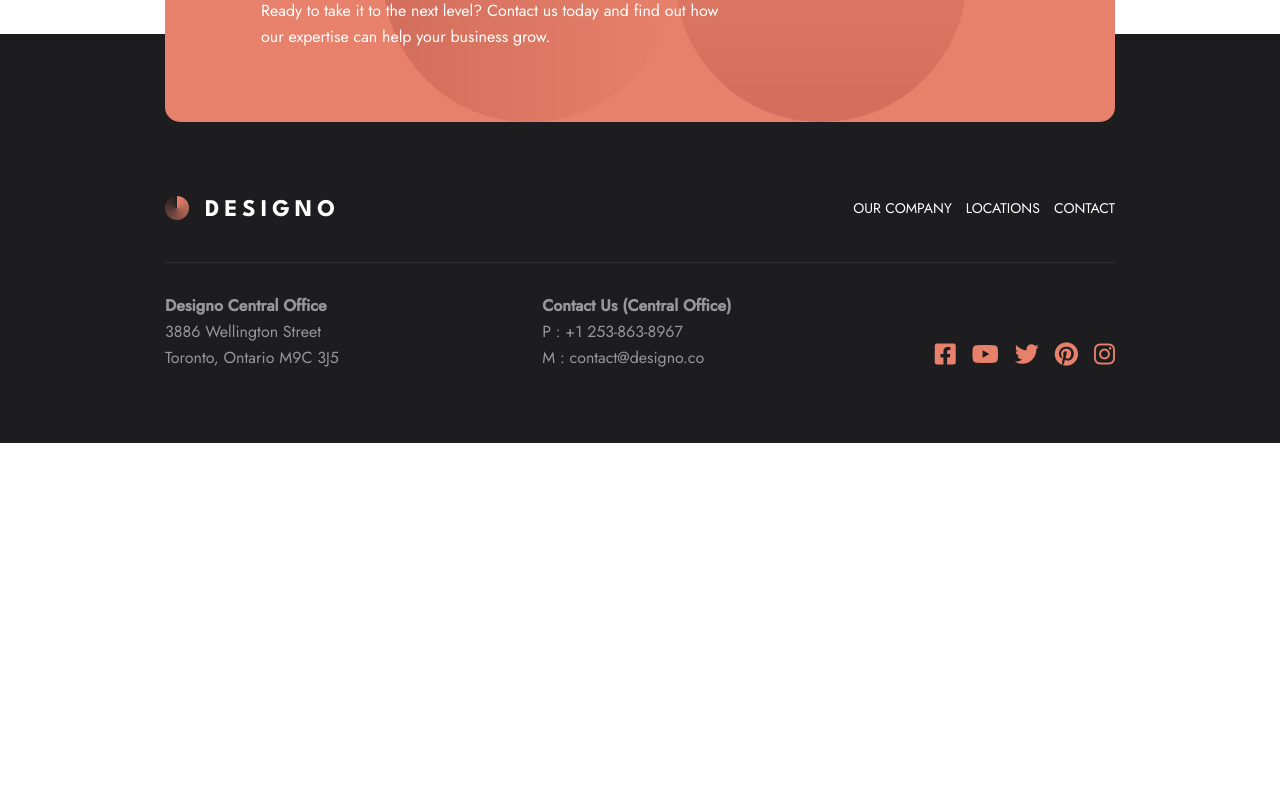
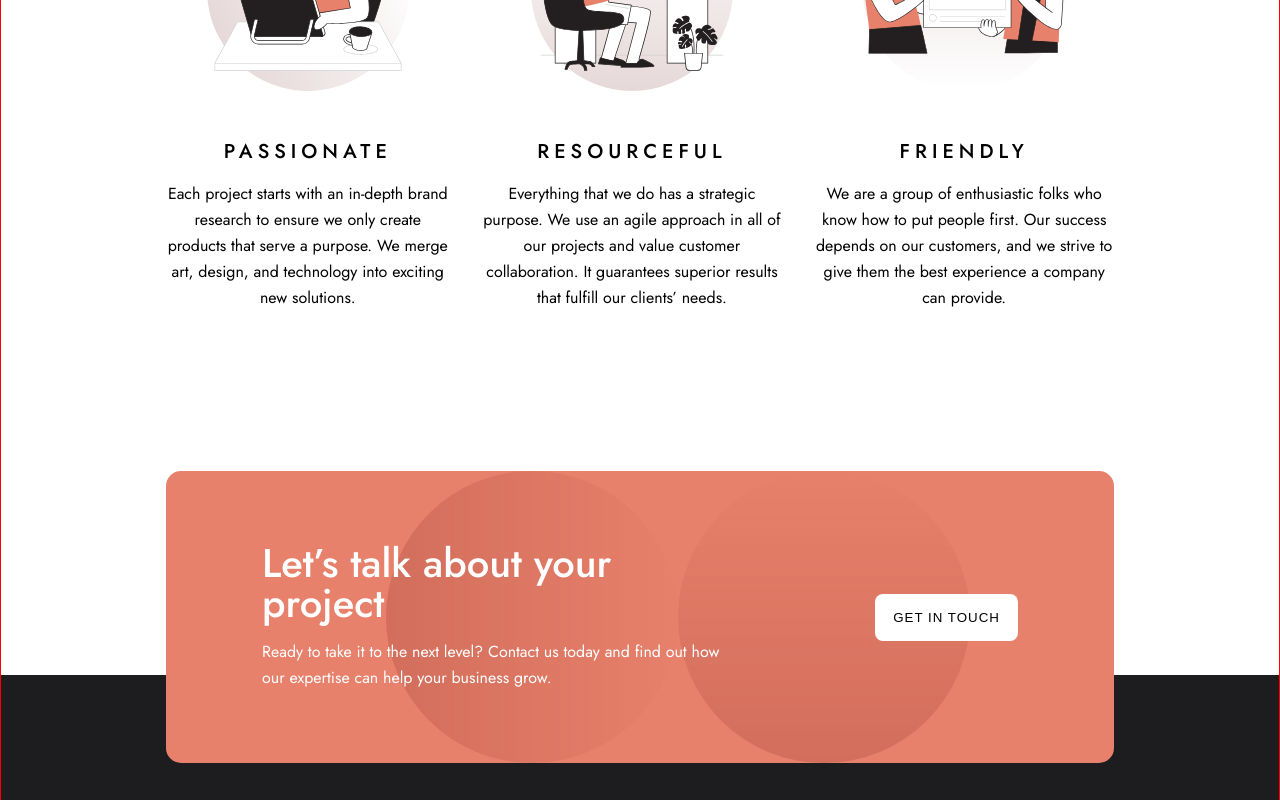
Before and after one commit to ringtho/designo, a React (Create React App) app: page / in a window 1280 px wide. Shown: the part 1840-2640 px from the top of the page. Before the commit the page ends 2283 px from the top, so only its background shows below. Built offline with nearby package versions, Linux system fonts and the light colour scheme; the HTML template or start-up script is replaced by a standard one.

Commit message:
Fixed the contact page bug

```diff
--- a/src/index.css
+++ b/src/index.css
@@ -30,6 +30,11 @@ h1, h2, h3, h4 {
 
 .app {
   position: relative;
+  min-height: 100vh;
+  display: flex;
+  flex-direction: column;
+  justify-content: space-between;
+  border: 1px solid red;
 }
 
 .nav-items {
@@ -340,6 +345,8 @@ button {
 
 .footer {
   background-color: var(--secondary-dark);
+  align-self: flex-end;
+  width: 100%;
 }
 
 .footer-contents {
@@ -1290,7 +1297,6 @@ hr {
 
   .hero {
     height: 640px;
-    max-height: fit-content;
     margin: 0px 165px 160px;
   }
 
@@ -1441,6 +1447,7 @@ hr {
   }
 
   .about-components {
+    width: 55%;
     border-bottom-right-radius: 0;
     border-bottom-left-radius: 15px;
     border-top-left-radius: 15px;
@@ -1463,6 +1470,7 @@ hr {
 
   .about-descriptions {
     padding: 0 96px;
+    width: 55%;
     display: flex;
     align-items: center;
     border-top-right-radius: 15px;
--- a/src/pages/Contact.js
+++ b/src/pages/Contact.js
@@ -41,7 +41,7 @@ const Contact = () => {
                                 />
                                 {errors?.name?.type === "required" &&
                                 <p className="error">{errorMessage.required}
-                                <i class="fa-solid fa-circle-exclamation"></i>
+                                <i className="fa-solid fa-circle-exclamation"></i>
                                 </p> }
                                 <input
                                     type="text"
@@ -54,11 +54,11 @@ const Contact = () => {
                                 />
                                 {errors?.email?.type === "required" &&
                                 <p className="error">{errorMessage.required}
-                                <i class="fa-solid fa-circle-exclamation"></i>
+                                <i className="fa-solid fa-circle-exclamation"></i>
                                 </p> }
                                 {errors?.email?.type === "pattern" &&
                                 <p className="error">{errorMessage.email}
-                                <i class="fa-solid fa-circle-exclamation"></i>
+                                <i className="fa-solid fa-circle-exclamation"></i>
                                 </p>}
                                 <input
                                     type="text"
@@ -73,7 +73,7 @@ const Contact = () => {
                                 />
                                 {errors?.message?.type === "required" &&
                                 <p className="error">{errorMessage.required}
-                                <i class="fa-solid fa-circle-exclamation"></i>
+                                <i className="fa-solid fa-circle-exclamation"></i>
                                 </p> }
                                 <div className="form-btn-container">
                                     <button type="submit">SUBMIT</button>
```
